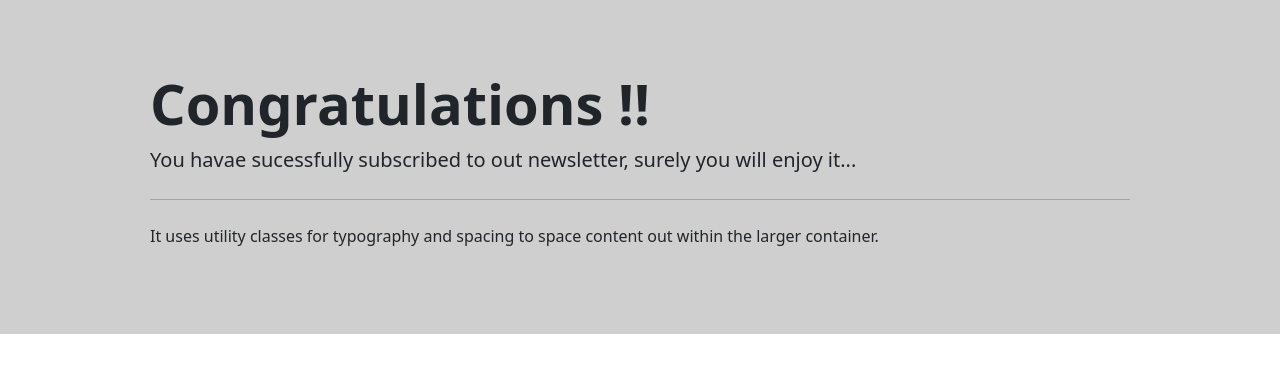
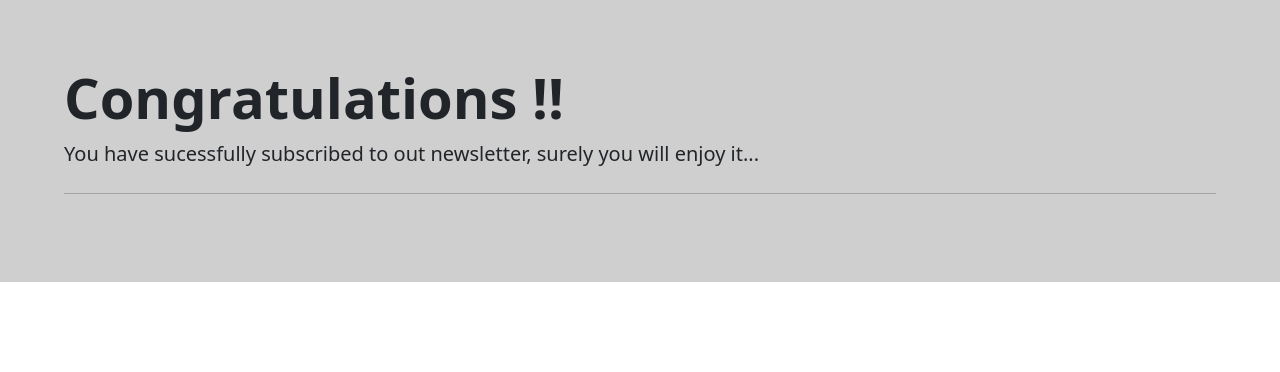
Before and after one commit to JAYitis/News-Letter-Signup, a website: page sucess.html in a window 1280 px wide. Drawn offline with nearby package versions, Linux system fonts and the light colour scheme.

Commit message:
adding newsletter

```diff
--- a/app.js
+++ b/app.js
@@ -39,7 +39,7 @@ app.post('/', function (req, res) {
 
   const options = {
     method: "POST",
-    auth: "jayitis:f006c575d1413d79ac94da1edd8494b1-us5"
+    auth: "jayitis:af006c575d1413d79ac94da1edd8494b1-us5"
   }
 
   const request = https.request(url, options, function(response){
@@ -68,6 +68,8 @@ app.listen(process.env.PORT || 3000, function () {
     console.log("GO TO 3000");
 });
 
+//API Key
 //f006c575d1413d79ac94da1edd8494b1-us5
 
+//List ID
 //241c730189
--- a/package.json
+++ b/package.json
@@ -1,7 +1,6 @@
 {
   "name": "news-letter-signup",
   "version": "1.0.0",
-  "description": "",
   "main": "app.js",
   "scripts": {
     "test": "echo \"Error: no test specified\" && exit 1"
@@ -11,6 +10,9 @@
   "dependencies": {
     "body-parser": "^1.19.0",
     "express": "^4.17.1",
+    "gh-pages": "^3.2.3",
     "request": "^2.88.2"
-  }
+  },
+  "devDependencies": {},
+  "description": ""
 }
--- a/public/css/styles.css
+++ b/public/css/styles.css
@@ -12,6 +12,7 @@ body {
 }
 
 .form-signin {
+
   width: 100%;
   max-width: 330px;
   padding: 15px;
--- a/sucess.html
+++ b/sucess.html
@@ -20,7 +20,7 @@
     <title>Sucess</title>
     <style>
         .padding{
-            padding: 70px 150px;
+            padding: 5% ;
             background-color: rgb(207, 207, 207);
         }
     </style>
@@ -29,14 +29,11 @@
     <div class="jumbotron padding">
       <h1 class="display-4 fw-bold">Congratulations !!</h1>
       <p class="lead">
-        You havae sucessfully subscribed to out newsletter, surely you will
+        You have sucessfully subscribed to out newsletter, surely you will
         enjoy it...
       </p>
       <hr class="my-4" />
-      <p>
-        It uses utility classes for typography and spacing to space content out
-        within the larger container.
-      </p>
+
 
     </div>
   </body>
```
Also changed, not shown: failure.html (+2 -5 lines), 2 other files.
